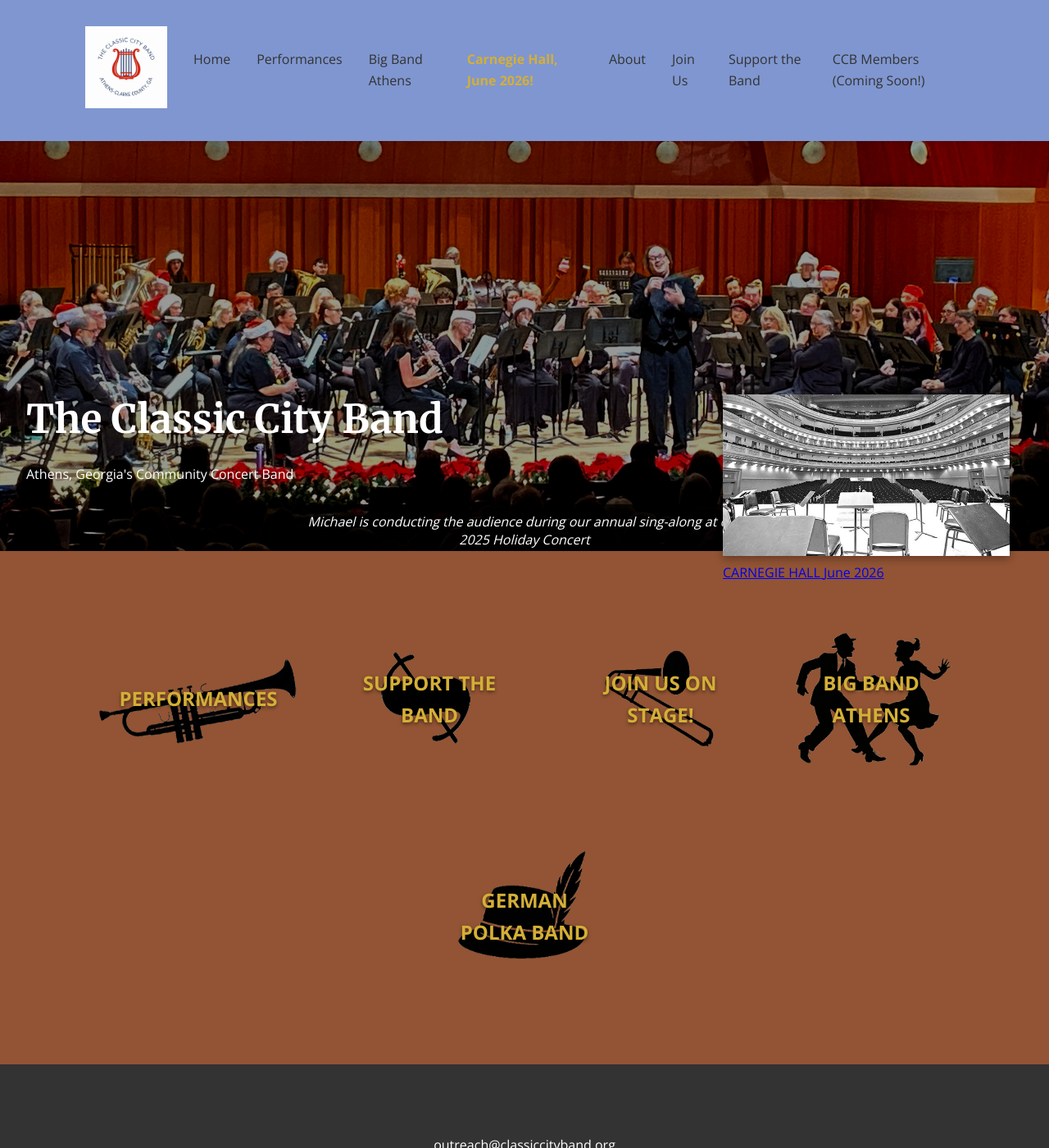
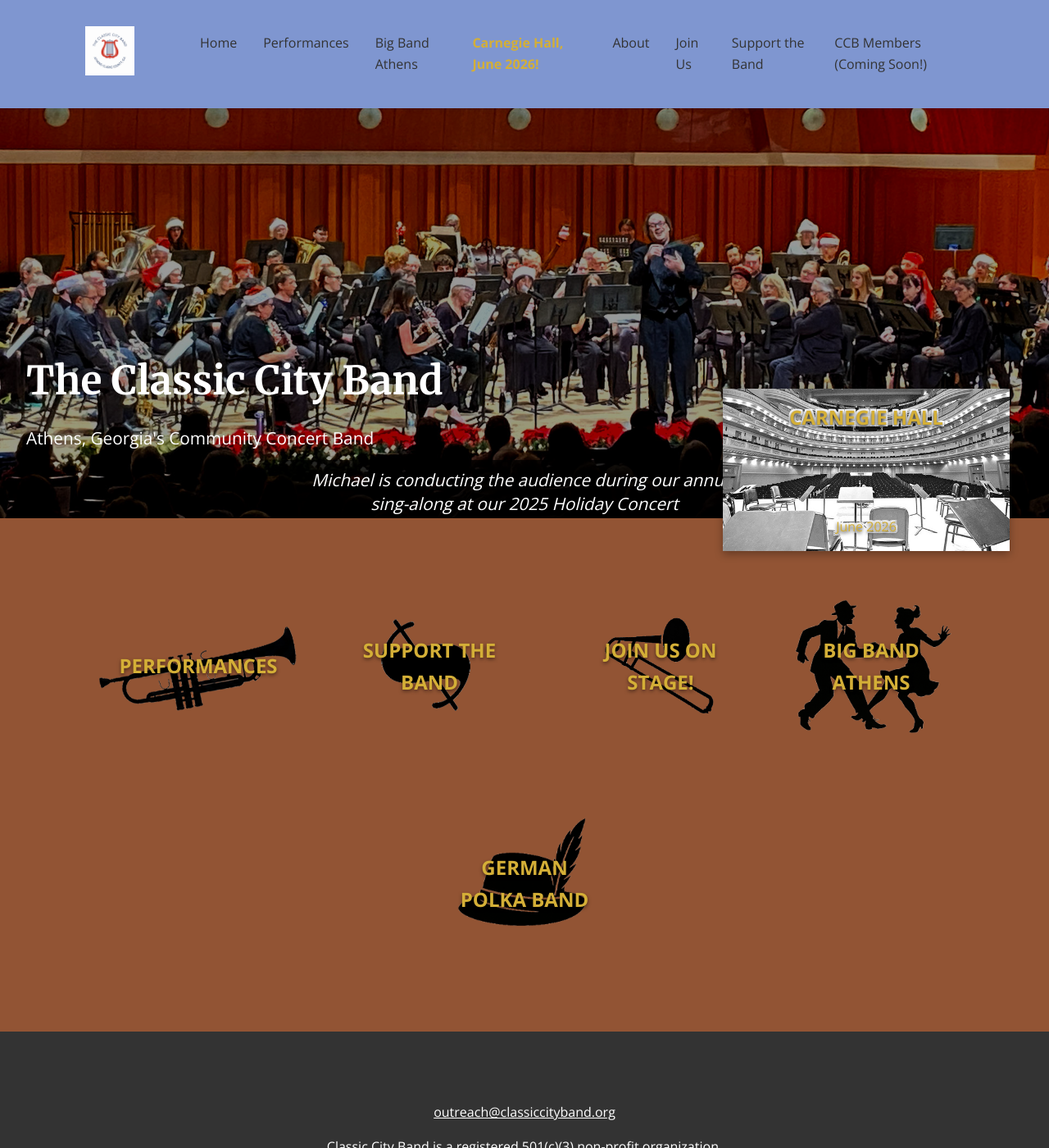
Before and after one commit to webmasterCCB/CCBwebsite, a Jekyll site: the page built from index.html, in a window 1280 px wide and 1400 px high. Shown: the whole window at 82% size. Built offline with Jekyll 4.4.1, drawn with Linux system fonts in a browser that asks for light colours.

Commit message:
Update style.css

```diff
--- a/assets/css/style.css
+++ b/assets/css/style.css
@@ -44,37 +44,16 @@ header {
   display: flex;
   justify-content: space-between;
   align-items: center;
-  position: relative;  /* Needed for absolute positioning of logo */
+  gap: 3rem;
 }
 
-.logo-section {
-  display: flex;
-  align-items: center;
-  gap: 1rem;
-  position: absolute;
-  left: 0.5rem;
-  top: 1rem;
-  z-index: 1001;  /* Above everything else */
-}
-
-.logo-section img {
-  height: 120px;  /* Make it bigger */
-  width: auto;
-  box-shadow: 0 4px 10px rgba(0,0,0,0.3);  /* Optional: add shadow for depth */
-}
-
-.site-title {
-  font-size: 1.5rem;
-  color: var(--primary-navy);
-  font-weight: bold;
-  text-decoration: none;
-}
+/* Logo */
 .logo-link {
   display: block;
 }
 
 .header-logo {
-  height: 100px;
+  height: 60px;
   width: auto;
   transition: opacity 0.3s;
   margin-right: 2rem;
@@ -89,7 +68,7 @@ nav ul {
   list-style: none;
   display: flex;
   gap: 2rem;
-  margin-left: 0;  /* Push nav links to the right */
+  margin-left: 0;
 }
 
 nav a {
@@ -109,7 +88,7 @@ nav a:hover {
   background-color: rgba(0, 0, 0, 0.4);
   background-blend-mode: darken;
   color: var(--white);
-  padding: 10rem 2rem 3rem 2rem;  /* Increase top padding from 8rem to 10rem */
+  padding: 10rem 2rem 3rem 2rem;
   text-align: left;
   position: relative;
   display: flex;
@@ -117,6 +96,18 @@ nav a:hover {
   align-items: flex-start;
   justify-content: flex-end;
   min-height: 500px;
+}
+
+.hero h1 {
+  font-size: 3rem;
+  margin-bottom: 1rem;
+  max-width: 600px;
+}
+
+.hero p {
+  font-size: 1.3rem;
+  margin-bottom: 2rem;
+  max-width: 600px;
 }
 
 .hero-caption {
@@ -132,43 +123,19 @@ nav a:hover {
   margin: 0;
   border-radius: 6px;
   text-align: center;
-  max-width: 98%;  /* Wider on desktop */
-  width: 1000px;    /* Or set a specific max width for large screens */
+  max-width: 98%;
+  width: 1000px;
   line-height: 1.4;
 }
 
-/* Hide caption on mobile */
-@media (max-width: 768px) {
-  .hero-caption {
-    display: none;
-  }
-}
-
-/* Hide Carnegie badge on mobile */
-@media (max-width: 768px) {
-  .carnegie-badge {
-    display: none;
-  }
-}
-
-.hero h1 {
-  font-size: 3rem;
-  margin-bottom: 1rem;
-  max-width: 600px;
-}
-
-.hero p {
-  font-size: 1.3rem;
-  margin-bottom: 2rem;
-  max-width: 600px;
-}
-
+/* Carnegie Badge */
 .hero .carnegie-badge {
   position: absolute;
   bottom: -40px;
   right: 3rem;
   z-index: 100;
   transition: transform 0.3s;
+  display: block;
 }
 
 .hero .carnegie-badge:hover {
@@ -179,6 +146,57 @@ nav a:hover {
   max-width: 350px;
   height: auto;
   box-shadow: 0 4px 10px rgba(0,0,0,0.3);
+  display: block;
+}
+
+/* Text overlay on Carnegie badge */
+.hero .carnegie-badge .badge-text {
+  position: absolute;
+  top: 0;
+  left: 0;
+  width: 100%;
+  height: 100%;
+  display: flex;
+  flex-direction: column;
+  justify-content: space-between;
+  pointer-events: none;
+}
+
+.hero .carnegie-badge .badge-title {
+  font-size: 1.5rem;
+  font-weight: bold;
+  color: var(--accent-gold);
+  text-shadow:
+    0 2px 4px rgba(0,0,0,1),
+    -2px -2px 0 #fff,
+    2px -2px 0 #fff,
+    -2px 2px 0 #fff,
+    2px 2px 0 #fff,
+    -2px 0 0 #fff,
+    2px 0 0 #fff,
+    0 -2px 0 #fff,
+    0 2px 0 #fff;
+  text-align: center;
+  padding-top: 1rem;
+  display: block;
+}
+
+.hero .carnegie-badge .badge-subtitle {
+  font-size: 1rem;
+  color: var(--accent-gold);
+  text-shadow:
+    0 2px 4px rgba(0,0,0,1),
+    -2px -2px 0 #fff,
+    2px -2px 0 #fff,
+    -2px 2px 0 #fff,
+    2px 2px 0 #fff,
+    -2px 0 0 #fff,
+    2px 0 0 #fff,
+    0 -2px 0 #fff,
+    0 2px 0 #fff;
+  text-align: center;
+  padding-bottom: 1rem;
+  display: block;
 }
 
 .btn {
@@ -210,15 +228,13 @@ nav a:hover {
 /* Quick Links Section */
 .quick-links {
   background: #925434;
-  /* ... other properties ... */
-  min-height: 500px;  /* Increase this to show more of the keyboard */
   padding: 3rem 2rem 5rem 2rem;
   position: relative;
   display: flex;
   justify-content: center;
   align-items: center;
   gap: 2rem;
-  min-height: 400px;
+  min-height: 500px;
   flex-wrap: wrap;
 }
 
@@ -273,34 +289,6 @@ nav a:hover {
 .quick-links .link-btn:hover {
   transform: translateY(-3px);
   box-shadow: 0 6px 15px rgba(0,0,0,0.4);
-}
-
-/* Mobile adjustments for quick-links */
-@media (max-width: 768px) {
-  .quick-links {
-    padding: 2rem 1rem 4rem 1rem;
-    min-height: 300px;
-    gap: 1rem;
-    flex-direction: column;
-    align-items: center;
-  }
-
-  .quick-links .link-btn {
-    width: 90%;
-    max-width: 350px;
-  }
-
-  .quick-links .link-btn.performances,
-  .quick-links .link-btn.support,
-  .quick-links .link-btn.join {
-    height: 160px;
-  }
-
-  .quick-links .link-btn.bigband,
-  .quick-links .link-btn.polka {
-    width: 200px;
-    max-width: 200px;
-  }
 }
 
 /* Content Container */
@@ -443,49 +431,6 @@ footer {
   font-weight: bold;
 }
 
-/* Responsive Design */
-@media (max-width: 768px) {
-  .header-container {
-    flex-direction: column;
-    gap: 1rem;
-    padding: 0.5rem 1rem;
-  }
-
-  nav ul {
-    display: grid;
-    grid-template-columns: 1fr 1fr;
-    gap: 0.5rem;
-    text-align: center;
-    width: 100%;
-  }
-
-  nav a {
-    font-size: 0.85rem;
-    padding: 0.4rem;
-  }
-
-  .hero h1 {
-    font-size: 2rem;
-  }
-
-  .hero p {
-    font-size: 1rem;
-  }
-
-  .events-grid {
-    grid-template-columns: 1fr;
-  }
-}
-
-  .hero p {
-    font-size: 1rem;
-  }
-
-  .events-grid {
-    grid-template-columns: 1fr;
-  }
-}
-
 /* Calendar embed */
 .calendar-container {
   margin: 1rem 0;
@@ -497,15 +442,6 @@ footer {
   width: 100%;
   border: none;
   border-radius: 8px;
-}
-
-/* Support page specific background */
-.page-content {
-  background: var(--white);
-}
-
-body.support-page .page-content {
-  background: #7f96d0;
 }
 
 /* Support Grid */
@@ -571,8 +507,81 @@ body.support-page .page-content {
   line-height: 1.4;
 }
 
-/* Mobile: Stack cards vertically */
+/* Responsive Design */
 @media (max-width: 768px) {
+  /* Hide hero caption on mobile */
+  .hero-caption {
+    display: none;
+  }
+
+  /* Hide Carnegie badge on mobile */
+  .carnegie-badge {
+    display: none;
+  }
+
+  /* Header mobile */
+  .header-container {
+    flex-direction: column;
+    gap: 1rem;
+    padding: 0.5rem 1rem;
+  }
+
+  /* Navigation mobile - 2 columns */
+  nav ul {
+    display: grid;
+    grid-template-columns: 1fr 1fr;
+    gap: 0.5rem;
+    text-align: center;
+    width: 100%;
+    margin-left: 0;
+  }
+
+  nav a {
+    font-size: 0.85rem;
+    padding: 0.4rem;
+  }
+
+  /* Hero mobile */
+  .hero h1 {
+    font-size: 2rem;
+  }
+
+  .hero p {
+    font-size: 1rem;
+  }
+
+  /* Quick links mobile */
+  .quick-links {
+    padding: 2rem 1rem 4rem 1rem;
+    min-height: 300px;
+    gap: 1rem;
+    flex-direction: column;
+    align-items: center;
+  }
+
+  .quick-links .link-btn {
+    width: 90%;
+    max-width: 350px;
+  }
+
+  .quick-links .link-btn.performances,
+  .quick-links .link-btn.support,
+  .quick-links .link-btn.join {
+    height: 160px;
+  }
+
+  .quick-links .link-btn.bigband,
+  .quick-links .link-btn.polka {
+    width: 200px;
+    max-width: 200px;
+  }
+
+  /* Events mobile */
+  .events-grid {
+    grid-template-columns: 1fr;
+  }
+
+  /* Support grid mobile */
   .support-grid {
     grid-template-columns: 1fr;
     gap: 1.5rem;
```
